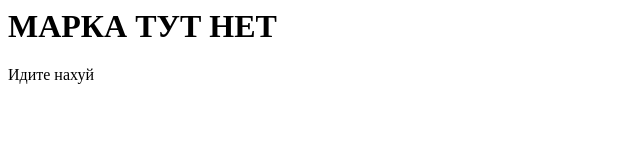
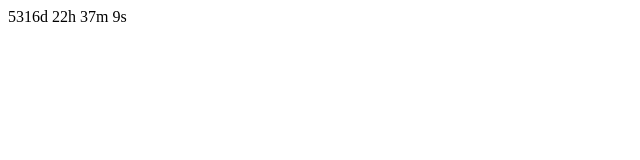
Before and after one commit to Kamtriaf/kamtriaf.github.io, a plain HTML site: page index.html in a window 1280 px wide. Shown: the whole page, without its empty margins (0-640 px from the left). Drawn offline with Linux system fonts and the light colour scheme.

Commit message:
Update index.html

```diff
--- a/index.html
+++ b/index.html
@@ -1,2 +1,33 @@
-<h1>МАРКА ТУТ НЕТ</h1>
-<p>Идите нахуй</p>
+<!-- Display the countdown timer in an element -->
+<p id="demo"></p>
+
+<script>
+// СУКА У Я ЩАС ТАКОЕ ПОСЛАНИЕ ТОПОВОЕ ТУТ ПИСАЛ ТУТ СЛОВ СУКА БЫЛО НЕ МЕНЬШЕ 200 НАХУЙ И ВСЁ ПРОЁБАНО ТЕПЕРЬ НУ КОРОЧЕ ЕСЛИ ЭТОТ ФАЙЛ ВДРУГ ПОПАЛ НА РКСИТ И ВЫ ЭТО СЕЙЧАС ЧИТАЕТЕ ТО ЗНАЙТЕ Я ЕБАЛ ВАШУ МАТЬ
+var countDownDate = new Date("Jan 19, 2038 6:14:07").getTime();
+
+// Update the count down every 1 second
+var x = setInterval(function() {
+
+  // Get todays date and time
+  var now = new Date().getTime();
+
+  // Find the distance between now an the count down date
+  var distance = countDownDate - now;
+
+  // Time calculations for days, hours, minutes and seconds
+  var days = Math.floor(distance / (1000 * 60 * 60 * 24));
+  var hours = Math.floor((distance % (1000 * 60 * 60 * 24)) / (1000 * 60 * 60));
+  var minutes = Math.floor((distance % (1000 * 60 * 60)) / (1000 * 60));
+  var seconds = Math.floor((distance % (1000 * 60)) / 1000);
+
+  // Display the result in the element with id="demo"
+  document.getElementById("demo").innerHTML = days + "d " + hours + "h "
+  + minutes + "m " + seconds + "s ";
+
+  // If the count down is finished, write some text
+  if (distance < 0) {
+    clearInterval(x);
+    document.getElementById("demo").innerHTML = "ебанат заходи в войс щас играть будем";
+  }
+}, 1000);
+</script>
```
